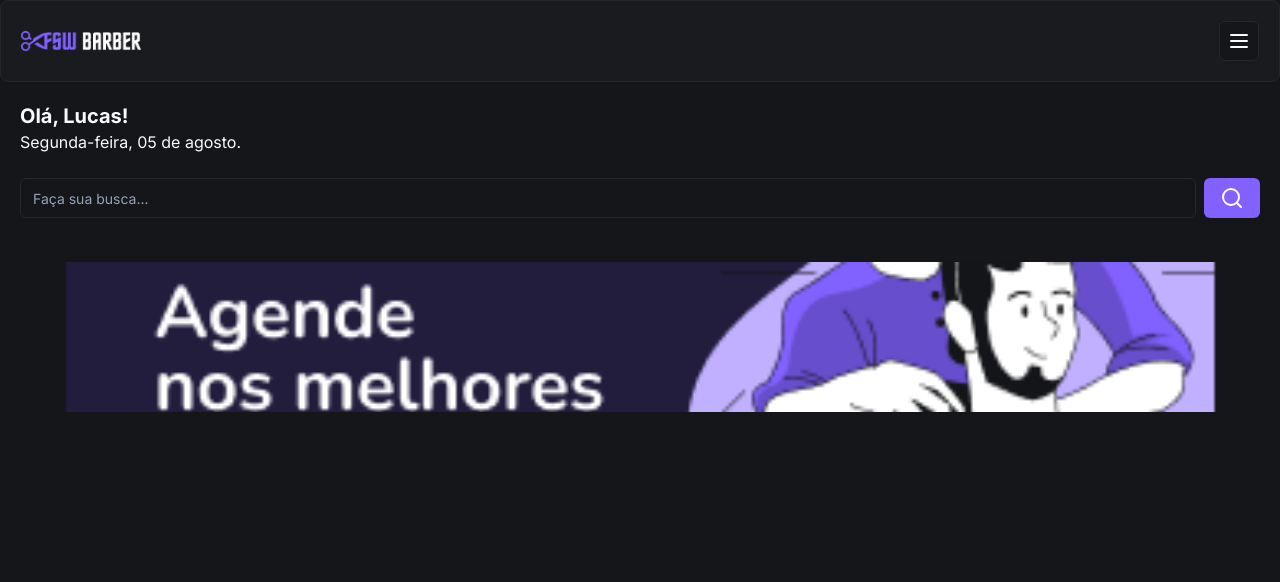
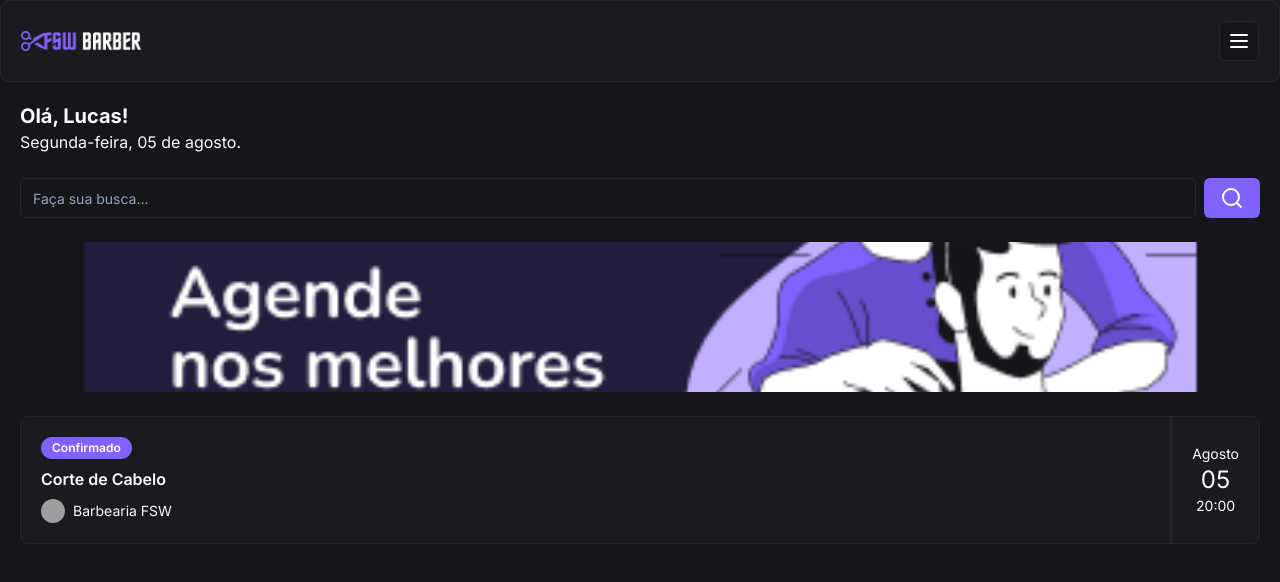
Before and after one commit to love-quinn/fsw-barber, a Next.js app: page / in a window 1280 px wide. Shown: the top 582 px of the page. Built offline with nearby package versions, Linux system fonts and the light colour scheme; grey boxes are pictures that could not be loaded.

Commit message:
feat: add booking item

```diff
--- a/package.json
+++ b/package.json
@@ -14,6 +14,7 @@
   },
   "dependencies": {
     "@prisma/client": "^5.17.0",
+    "@radix-ui/react-avatar": "^1.1.0",
     "@radix-ui/react-slot": "^1.1.0",
     "class-variance-authority": "^0.7.0",
     "clsx": "^2.1.1",
--- /dev/null
+++ b/src/app/_components/ui/avatar.tsx
@@ -0,0 +1,50 @@
+"use client"
+
+import * as React from "react"
+import * as AvatarPrimitive from "@radix-ui/react-avatar"
+
+import { cn } from "@/app/_lib/utils"
+
+const Avatar = React.forwardRef<
+    React.ElementRef<typeof AvatarPrimitive.Root>,
+    React.ComponentPropsWithoutRef<typeof AvatarPrimitive.Root>
+>(({ className, ...props }, ref) => (
+    <AvatarPrimitive.Root
+        ref={ref}
+        className={cn(
+            "relative flex h-10 w-10 shrink-0 overflow-hidden rounded-full",
+            className,
+        )}
+        {...props}
+    />
+))
+Avatar.displayName = AvatarPrimitive.Root.displayName
+
+const AvatarImage = React.forwardRef<
+    React.ElementRef<typeof AvatarPrimitive.Image>,
+    React.ComponentPropsWithoutRef<typeof AvatarPrimitive.Image>
+>(({ className, ...props }, ref) => (
+    <AvatarPrimitive.Image
+        ref={ref}
+        className={cn("aspect-square h-full w-full", className)}
+        {...props}
+    />
+))
+AvatarImage.displayName = AvatarPrimitive.Image.displayName
+
+const AvatarFallback = React.forwardRef<
+    React.ElementRef<typeof AvatarPrimitive.Fallback>,
+    React.ComponentPropsWithoutRef<typeof AvatarPrimitive.Fallback>
+>(({ className, ...props }, ref) => (
+    <AvatarPrimitive.Fallback
+        ref={ref}
+        className={cn(
+            "flex h-full w-full items-center justify-center rounded-full bg-muted",
+            className,
+        )}
+        {...props}
+    />
+))
+AvatarFallback.displayName = AvatarPrimitive.Fallback.displayName
+
+export { Avatar, AvatarImage, AvatarFallback }
--- /dev/null
+++ b/src/app/_components/ui/badge.tsx
@@ -0,0 +1,36 @@
+import * as React from "react"
+import { cva, type VariantProps } from "class-variance-authority"
+
+import { cn } from "@/app/_lib/utils"
+
+const badgeVariants = cva(
+    "inline-flex items-center rounded-full border px-2.5 py-0.5 text-xs font-semibold transition-colors focus:outline-none focus:ring-2 focus:ring-ring focus:ring-offset-2",
+    {
+        variants: {
+            variant: {
+                default:
+                    "border-transparent bg-primary text-primary-foreground hover:bg-primary/80",
+                secondary:
+                    "border-transparent bg-secondary text-secondary-foreground hover:bg-secondary/80",
+                destructive:
+                    "border-transparent bg-destructive text-destructive-foreground hover:bg-destructive/80",
+                outline: "text-foreground",
+            },
+        },
+        defaultVariants: {
+            variant: "default",
+        },
+    },
+)
+
+export interface BadgeProps
+    extends React.HTMLAttributes<HTMLDivElement>,
+        VariantProps<typeof badgeVariants> {}
+
+function Badge({ className, variant, ...props }: BadgeProps) {
+    return (
+        <div className={cn(badgeVariants({ variant }), className)} {...props} />
+    )
+}
+
+export { Badge, badgeVariants }
--- a/src/app/page.tsx
+++ b/src/app/page.tsx
@@ -3,6 +3,9 @@
 import { Button } from "./_components/ui/button"
 import { Input } from "./_components/ui/input"
 import Image from "next/image"
+import { Card, CardContent } from "./_components/ui/card"
+import { Badge } from "./_components/ui/badge"
+import { Avatar, AvatarImage } from "./_components/ui/avatar"
 
 const Home = async () => {
     return (
@@ -12,13 +15,15 @@
                 <h2 className="text-xl font-bold">Olá, Lucas!</h2>
                 <p>Segunda-feira, 05 de agosto.</p>
 
+                {/* Busca */}
                 <div className="mt-6 flex place-items-center gap-2">
                     <Input placeholder="Faça sua busca..." />
                     <Button>
                         <SearchIcon />
                     </Button>
                 </div>
-            </div>
+
+                {/* Imagem */}
                 <div className="relative mt-6 h-[150px] w-full">
                     <Image
                         className="rounded-xl object-cover"
@@ -27,6 +32,30 @@
                         fill
                     />
                 </div>
+
+                {/* Agendamento */}
+                <Card className="mt-6">
+                    <CardContent className="flex justify-between p-0">
+                        {/* Esquerda */}
+                        <div className="flex flex-col gap-2 py-5 pl-5">
+                            <Badge className="w-fit">Confirmado</Badge>
+                            <h3 className="font-semibold">Corte de Cabelo</h3>
+                            <div className="flex items-center gap-2">
+                                <Avatar className="h-6 w-6">
+                                    <AvatarImage src="https://utfs.io/f/c97a2dc9-cf62-468b-a851-bfd2bdde775f-16p.png"></AvatarImage>
+                                </Avatar>
+                                <p className="text-sm">Barbearia FSW</p>
+                            </div>
+                        </div>
+
+                        <div className="flex flex-col items-center justify-center border-l-2 border-solid px-5">
+                            <p className="text-sm">Agosto</p>
+                            <p className="text-2xl">05</p>
+                            <p className="text-sm">20:00</p>
+                        </div>
+                    </CardContent>
+                </Card>
+            </div>
         </div>
     )
 }
```
Also changed, not shown: 1 other file (tests, documents, lock files or other folders). Lines whose indentation alone changed are shown as unchanged.
